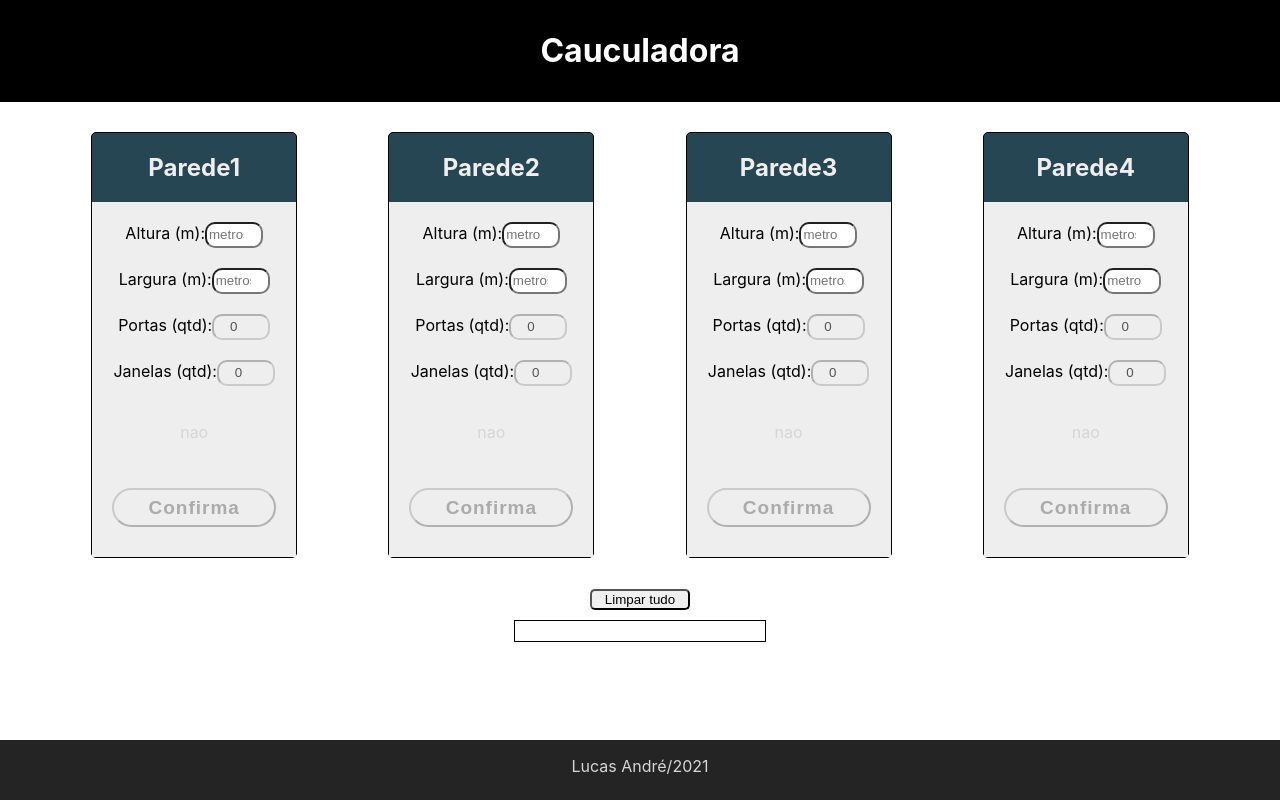
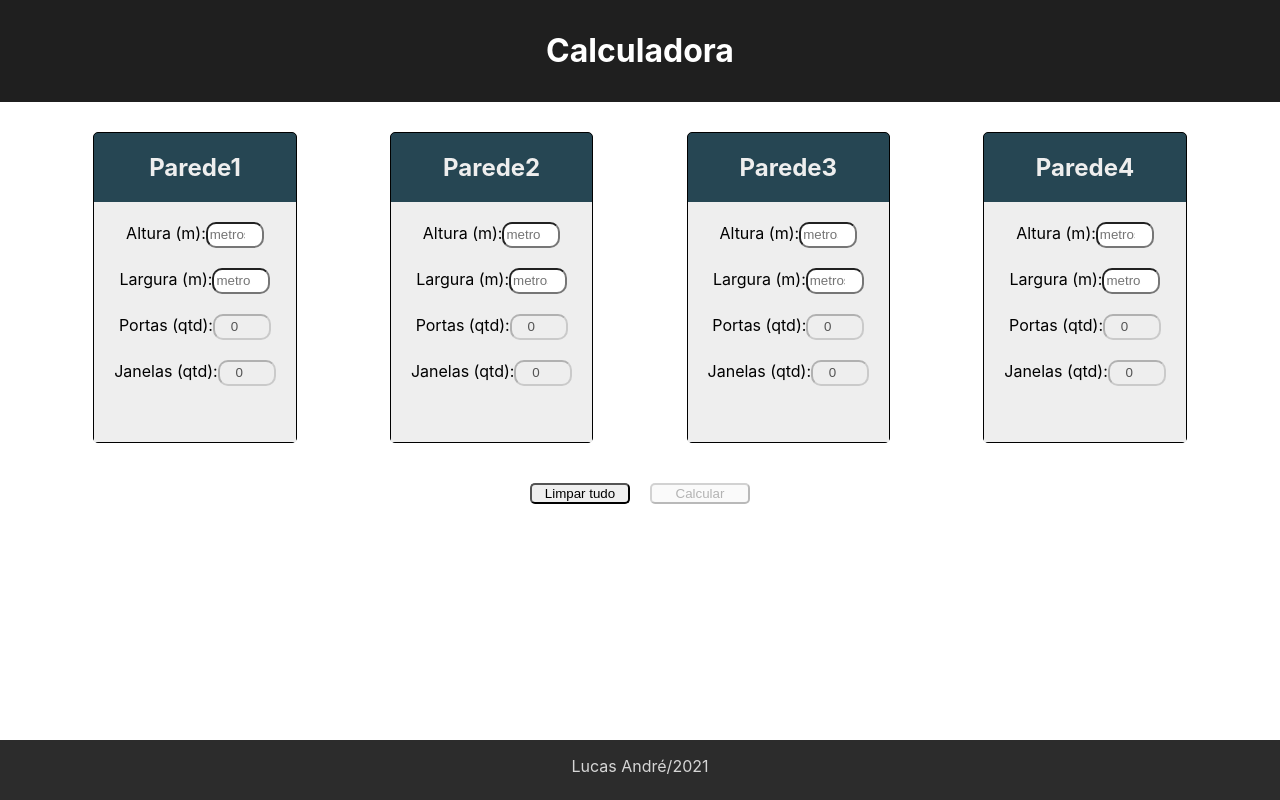
Before and after one commit to LucasCAndre/paint-calculator, a React (Create React App) app in the folder paint-calculator/: page / in a window 1280 px wide. Built offline with nearby package versions, Linux system fonts and the light colour scheme.

Commit message:
adiciona check icon

```diff
--- a/paint-calculator/package.json
+++ b/paint-calculator/package.json
@@ -3,6 +3,9 @@
   "version": "0.1.0",
   "private": true,
   "dependencies": {
+    "@fortawesome/fontawesome-svg-core": "^1.2.36",
+    "@fortawesome/free-solid-svg-icons": "^5.15.4",
+    "@fortawesome/react-fontawesome": "^0.1.16",
     "@testing-library/jest-dom": "^5.14.1",
     "@testing-library/react": "^11.2.7",
     "@testing-library/user-event": "^12.8.3",
--- a/paint-calculator/src/components/Footer.css
+++ b/paint-calculator/src/components/Footer.css
@@ -3,7 +3,7 @@
   bottom:0;
   width:100%;
   height:60px;
-  background:rgb(36, 36, 36);
+  background:rgb(44, 44, 44);
 }
 
 p {
--- a/paint-calculator/src/components/Header.css
+++ b/paint-calculator/src/components/Header.css
@@ -1,5 +1,5 @@
 .header {
-  background-color: rgb(0, 0, 0);
+  background-color: rgb(31, 31, 31);
   padding: 10px;
   color: white;
 }
--- a/paint-calculator/src/components/Header.js
+++ b/paint-calculator/src/components/Header.js
@@ -5,7 +5,7 @@ function Header() {
 
   return (
     <div className="header" >
-      <h1>Cauculadora</h1>
+      <h1>Calculadora</h1>
     </div>
   )
 }
--- a/paint-calculator/src/components/Sugestion.js
+++ b/paint-calculator/src/components/Sugestion.js
@@ -34,6 +34,7 @@ function Sugestion({ paintArea }) {
 
   return (
     <>
+      <h3>{ `Área total de ${Math.ceil(paintArea)} metros quadrados` }</h3>
       <ul className="sugestions">
         { sugestions.map((sugestion, index) => {
           return <li key={ index } >{ sugestion }</li>
--- a/paint-calculator/src/components/Wall.css
+++ b/paint-calculator/src/components/Wall.css
@@ -2,6 +2,7 @@ form {
   /* border: solid 1px black; */
   background-color: rgb(238, 238, 238);
   padding: 20px;
+  height: 200px;
   /* border-radius: 5px; */
 }
 
@@ -18,6 +19,11 @@ input {
   border-radius: 5px;
   margin-bottom: 30px;
   margin-top: 30px;
+}
+
+.checkIcon {
+  color: rgb(0, 110, 28);
+  font-size: 30px;
 }
 
 .wall h2 {
--- a/paint-calculator/src/components/Wall.js
+++ b/paint-calculator/src/components/Wall.js
@@ -1,6 +1,10 @@
 import React, { useEffect, useState } from 'react';
 import './Wall.css';
 import { windowWidth, windowHeight, doorWidth, doorHeight } from '../utils';
+import { FontAwesomeIcon } from '@fortawesome/react-fontawesome'
+import { faCoffee, faCheck } from '@fortawesome/free-solid-svg-icons'
+
+
 
 function Wall({ parede, addArea }) {
   const [height, setHeight] = useState('');
@@ -12,7 +16,6 @@ function Wall({ parede, addArea }) {
   const [disableDoor, setDisabledDoor] = useState(true);
   const [disableWindow, setDisabledWindow] = useState(true);
   const [disableButton, setDisableButton] = useState(true);
-  const [disableForm, setDisableForm] = useState(false);
   const [area, setArea] = useState(0);
 
   function totalArea() {
@@ -27,14 +30,6 @@ function Wall({ parede, addArea }) {
     }
     setArea(finalArea);
   }
-  console.log(area);
-
-  function handleClick() {
-    addArea(area);
-    setDisableForm(true);
-    setDisabledDoor(true);
-    setDisabledWindow(true);
-  };
 
   function checkButton() {
     if (!hideWarning || area === 0) {
@@ -75,6 +70,12 @@ function Wall({ parede, addArea }) {
   };
 
   useEffect(() => {
+    if (!disableButton) {
+      addArea(area);
+    }
+  }, [disableButton, area]);
+
+  useEffect(() => {
     checkButton();
   }, [hideWarning, height, width, totalArea]);
 
@@ -98,7 +99,6 @@ function Wall({ parede, addArea }) {
             value = { height }
             onChange = { (e) => setHeight(e.target.value) }
             placeholder = 'metros'
-            disabled = { disableForm }
             required
           />
         </label>
@@ -111,7 +111,6 @@ function Wall({ parede, addArea }) {
             value = { width }
             onChange = { (e) => setWidth(e.target.value) }
             placeholder = 'metros'
-            disabled = { disableForm }
             required
           />
         </label>
@@ -143,17 +142,9 @@ function Wall({ parede, addArea }) {
         <br />
         {
           disableButton
-            ? <p>nao</p>
-            : <p>sim</p>
+            ? null
+            : <FontAwesomeIcon className="checkIcon" icon={faCheck} />
         }
-        <button
-          className = "confirm-btn"
-          type='button'
-          disabled = { disableButton }
-          onClick = { handleClick }
-        >
-        Confirma
-        </button>
       </form>
       <span hidden = { hideWarning }>{ warning }</span>
     </div>
--- a/paint-calculator/src/pages/PaintCalculator.css
+++ b/paint-calculator/src/pages/PaintCalculator.css
@@ -10,7 +10,8 @@
   justify-content: space-evenly;
 }
 
-.reload-btn {
+.reload-btn, .calculator-btn {
   width: 100px;
   border-radius: 5px;
+  margin: 10px;
 }
--- a/paint-calculator/src/pages/PaintCalculator.js
+++ b/paint-calculator/src/pages/PaintCalculator.js
@@ -9,20 +9,33 @@ function PaintCalculator() {
   const [areaTwo, setAreaTwo] = useState();
   const [areaThree, setAreaThree] = useState();
   const [areaFour, setAreaFour] = useState();
+  const [paintArea, setPaintArea] = useState();
   const [sendSugestion, setSendSugestion] = useState(false);
+  const [disableConfirmBtn, setDisableConfirmBtn] = useState(true);
 
-  const paintArea = areaOne + areaTwo + areaThree + areaFour;
-  console.log(paintArea);
-
-  useEffect(() => {
-    if (areaOne && areaTwo && areaThree && areaFour) {
-      setSendSugestion(true);
-    }
-  }, [areaOne, areaTwo, areaThree, areaFour]);
+  function handleSugestionClick() {
+    setSendSugestion(true);
+    const allArea = areaOne + areaTwo + areaThree + areaFour;
+    setPaintArea(allArea);
+  };
 
   function reloadClick() {
     window.location.reload();
   };
+
+  function disAbleBtn() {
+    const checkIcons = document.querySelectorAll('.checkIcon');
+    if (checkIcons.length === 4) {
+      setDisableConfirmBtn(false);
+    } else {
+      setDisableConfirmBtn(true);
+    }
+  };
+
+  useEffect(() => {
+    setSendSugestion(false);
+    disAbleBtn();
+  }, [areaOne, areaTwo, areaThree, areaFour]);
 
   return (
     <>
@@ -38,7 +51,18 @@ function PaintCalculator() {
       >
         Limpar tudo
       </button>
-      <Sugestion paintArea = { paintArea } />
+      <button
+        disabled = { disableConfirmBtn }
+        className="calculator-btn"
+        onClick={ handleSugestionClick }
+      >
+        Calcular
+      </button>
+      {
+        sendSugestion
+        ? <Sugestion paintArea = { paintArea } />
+        : null
+      }
       <Footer />
     </>
   );
```
Also changed, not shown: 1 other file (tests, documents, lock files or other folders).
